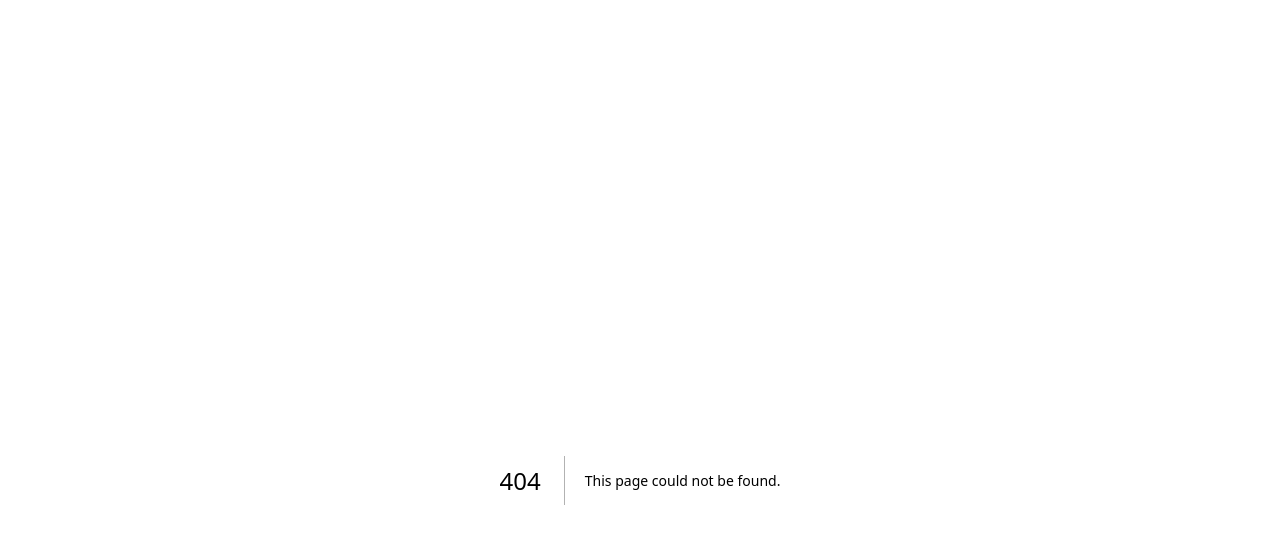
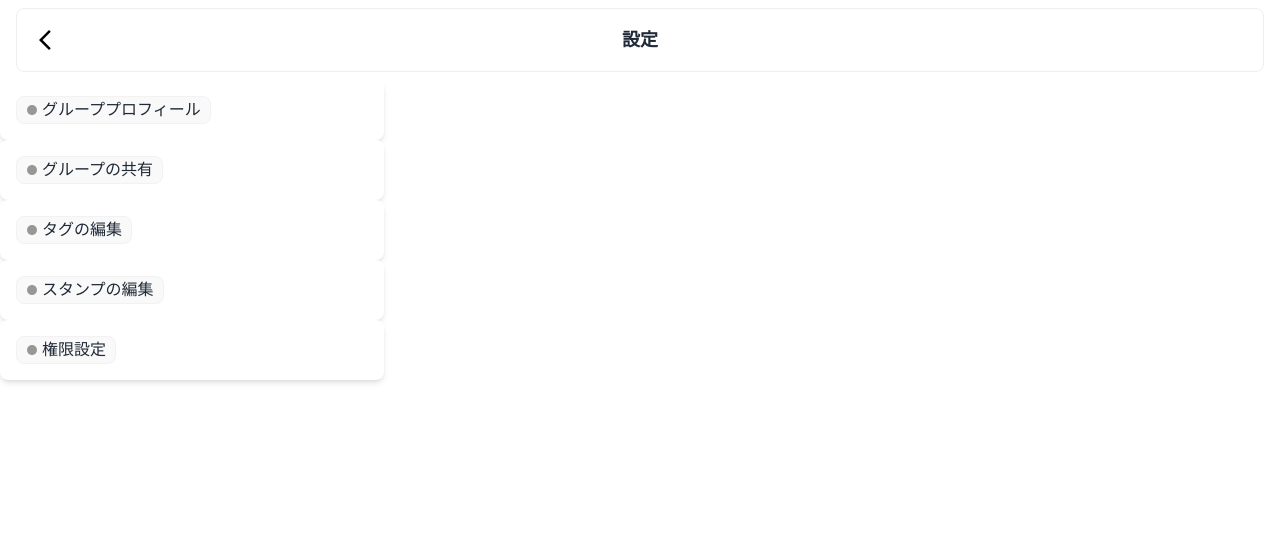
Before and after one commit to masa-massara/Unei-Frontend, a Next.js app: page /settings in a window 1280 px wide. Before the commit this address had no page. Shown: the top 544 px of the page. Built offline with nearby package versions, Linux system fonts and the light colour scheme.

Commit message:
設定ファイルを作成

```diff
--- a/app/components/Categories.tsx
+++ b/app/components/Categories.tsx
@@ -9,9 +9,7 @@ type TagProps = {
 
 const Tag = ({ name, color = "#979797", icon }: TagProps) => {
   // color が '0x' で始まる場合、それを取り除く処理
-	const formattedColor = color?.startsWith("0x")
-		? `#${color.slice(2)}`
-		: color;
+  const formattedColor = color?.startsWith("0x") ? `#${color.slice(2)}` : color;
 
   return (
     <div
@@ -44,5 +42,5 @@ export default Tag;
 
 // 使用例2: カスタムアイコンを使う場合
 // import HomeIcon from "@mui/icons-material/Home";
-// <Tag name="Home" icon={<HomeIcon sx={{ color: "#BDE8F5" }} />} />
+// < />}Tag name="Home" icon={<HomeIcon sx={{ color: "#BDE8F5" }} />
 // HomeIcon が表示され、アイコンの色は #BDE8F5 になります。
--- /dev/null
+++ b/app/settings/page.tsx
@@ -0,0 +1,30 @@
+import React from "react";
+import Card from "../components/Card";
+import Categories from "../components/Categories";
+import { Tag } from "@mui/icons-material";
+import RouteHeader from "../components/Header/RouteHeader";
+
+const page = () => {
+  return (
+    <div>
+      <RouteHeader title={"設定"} prePath={"/home"} />
+      <Card>
+        <Categories name={"グループプロフィール"} />
+      </Card>
+      <Card>
+        <Categories name={"グループの共有"} />
+      </Card>
+      <Card>
+        <Categories name={"タグの編集"} />
+      </Card>
+      <Card>
+        <Categories name={"スタンプの編集"} />
+      </Card>
+      <Card>
+        <Categories name={"権限設定"} />
+      </Card>
+    </div>
+  );
+};
+
+export default page;
```
Lines whose indentation alone changed are shown as unchanged.
